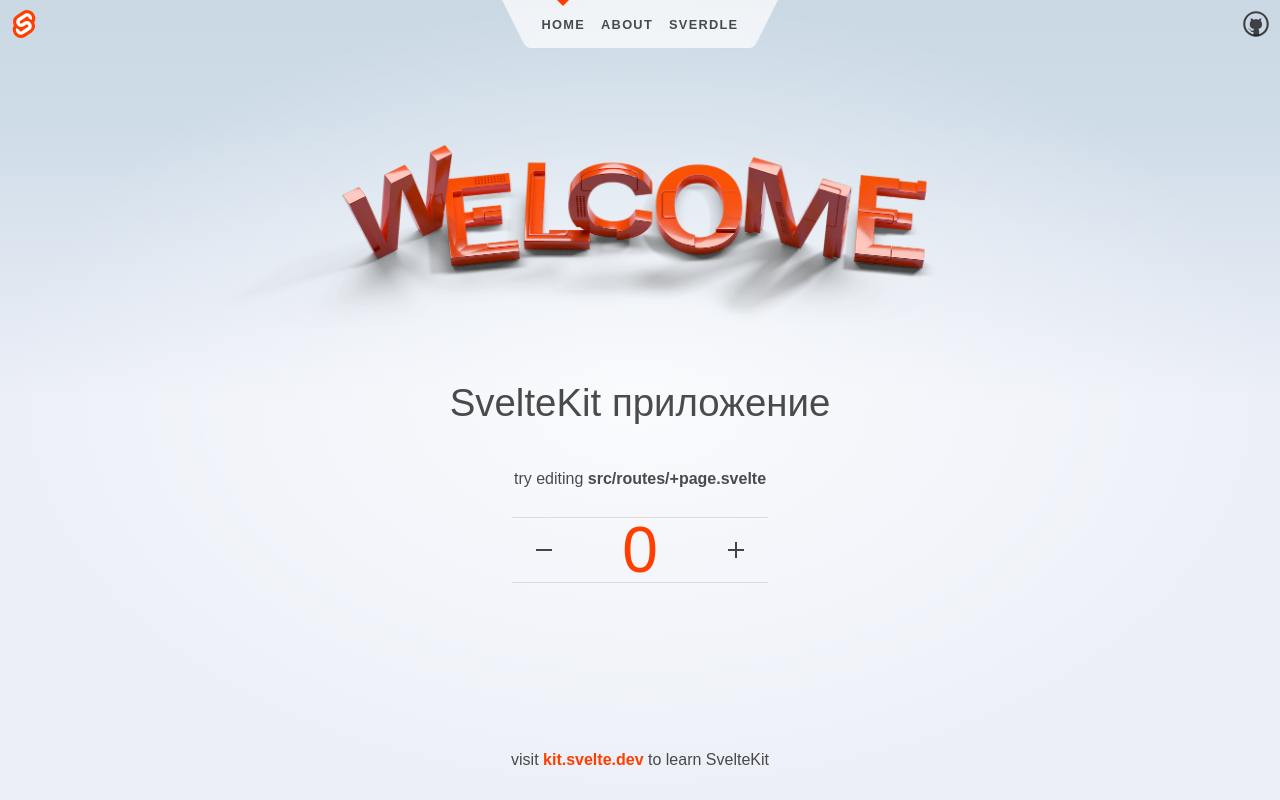
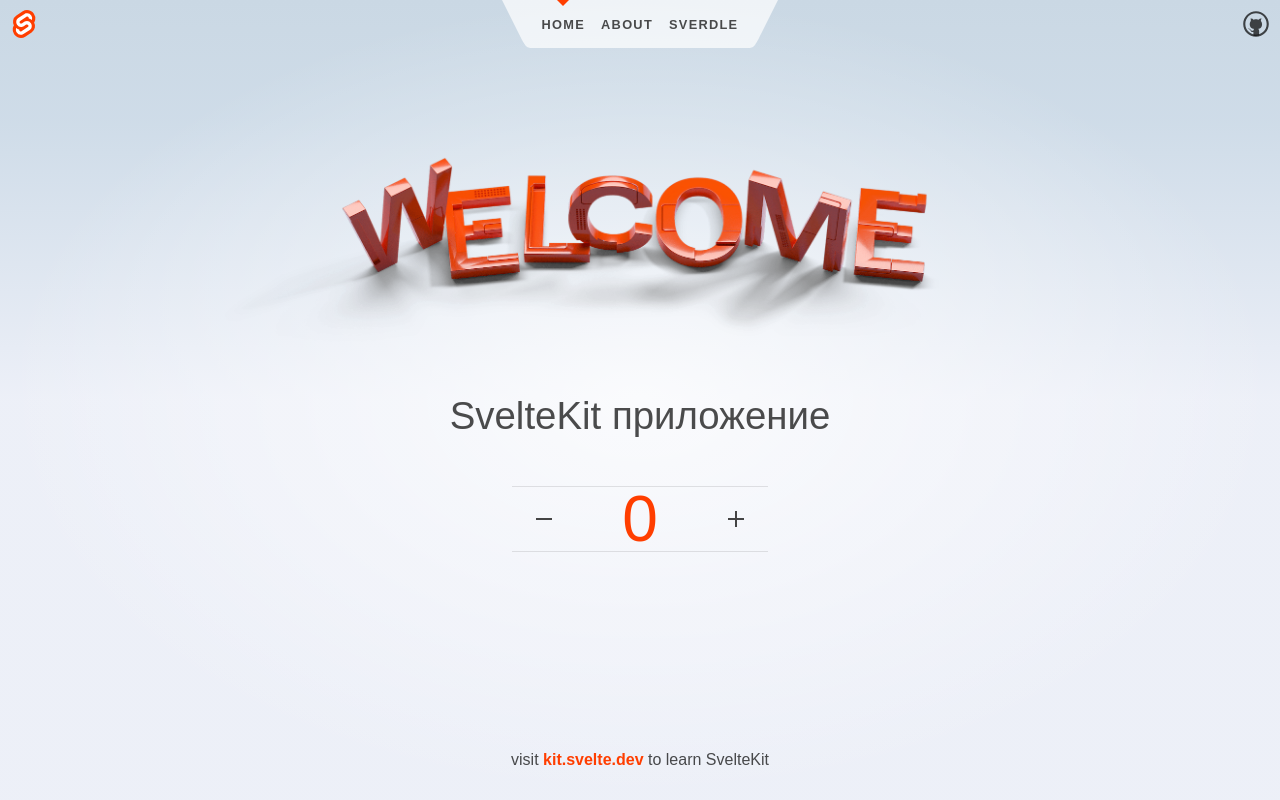
Before and after one commit to ijetsoft/sveltekit-official, a SvelteKit app: page / in a window 1280 px wide. Built offline with nearby package versions, Linux system fonts and the light colour scheme.

Commit message:
Update +page.svelte

```diff
--- a/src/routes/+page.svelte
+++ b/src/routes/+page.svelte
@@ -20,10 +20,6 @@
 
 		SvelteKit приложение
 	</h1>
-
-	<h2>
-		try editing <strong>src/routes/+page.svelte</strong>
-	</h2>
 
 	<Counter />
 </section>
```
